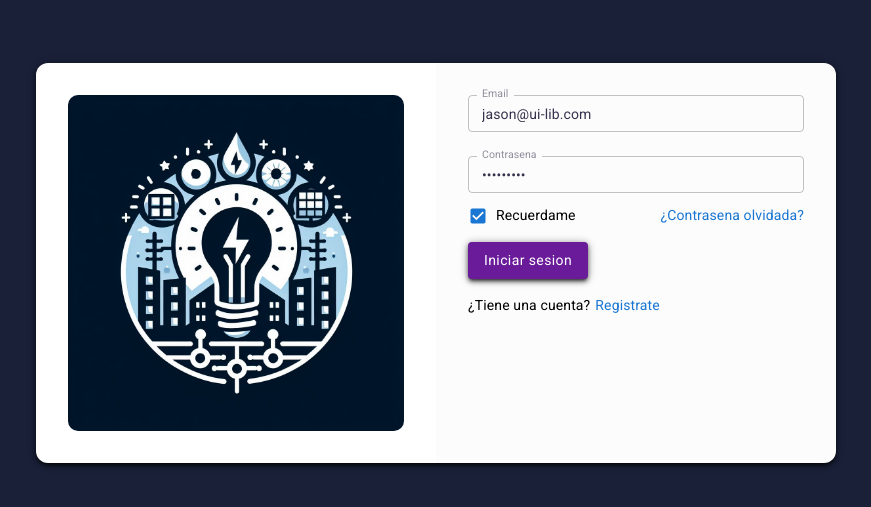
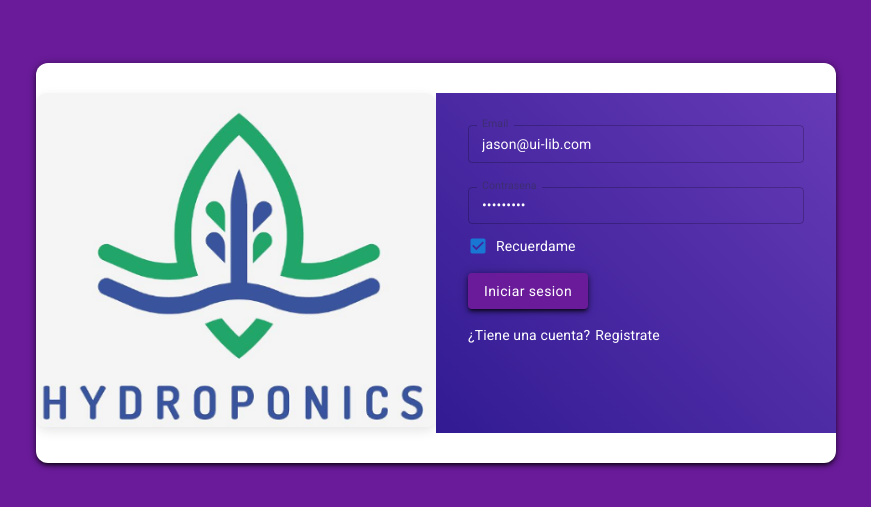
Before and after one commit to EddieToledoE/UI-HidroWatch, a React (Create React App) app: page /session/signin in a window 1280 px wide. Shown: the part 137-644 px from the top of the page, without its empty margins (204-1075 px from the left). Built offline with nearby package versions, Linux system fonts and the light colour scheme; a small style sheet from the web is missing.

Commit message:
validacion jwt y conexion front

```diff
--- a/src/app/App.jsx
+++ b/src/app/App.jsx
@@ -8,7 +8,7 @@ import SettingsProvider from "./contexts/SettingsContext";
 // ROUTES
 import routes from "./routes";
 // FAKE SERVER
-import "../fake-db";
+
 
 export default function App() {
   const content = useRoutes(routes);
--- a/src/app/components/MatxLayout/Layout1/Layout1Topbar.jsx
+++ b/src/app/components/MatxLayout/Layout1/Layout1Topbar.jsx
@@ -132,7 +132,7 @@ const Layout1Topbar = () => {
                     <strong>{user}</strong>
                   </Span>
                 </Hidden>
-                <Avatar src={user.avatar} sx={{ cursor: "pointer" }} />
+
               </UserMenu>
             }
           >
--- a/src/app/views/sessions/JwtLogin.jsx
+++ b/src/app/views/sessions/JwtLogin.jsx
@@ -22,35 +22,28 @@ const FlexBox = styled(Box)(() => ({
 }));
 
 const ContentBox = styled("div")(() => ({
+  borderColor: "rgba(0,0,0,0.1)",
   height: "100%",
   padding: "32px",
   position: "relative",
-  background: "rgba(0, 0, 0, 0.01)",
+  background: "linear-gradient(45deg, #311b92, #673ab7)",
 }));
 
 const StyledRoot = styled("div")(() => ({
   display: "flex",
   alignItems: "center",
   justifyContent: "center",
-  backgroundColor: "#1A2038",
-  minHeight: "100% !important",
-  "& .card": {
-    maxWidth: 800,
-    minHeight: 400,
-    margin: "1rem",
-    display: "flex",
-    borderRadius: 12,
-    alignItems: "center",
-  },
+  minHeight: "100vh",
+}));
 
-  ".img-wrapper": {
-    height: "100%",
-    minWidth: 320,
-    display: "flex",
-    padding: "2rem",
-    alignItems: "center",
-    justifyContent: "center",
-  },
+const CustomCard = styled(Card)(() => ({
+  borderColor: "#000",
+  maxWidth: 800,
+  minHeight: 400,
+  margin: "1rem",
+  display: "flex",
+  borderRadius: 12,
+  alignItems: "center",
 }));
 
 // initial login credentials
@@ -89,15 +82,15 @@ export default function JwtLogin() {
 
   return (
     <StyledRoot>
-      <Card className="card">
+      <CustomCard>
         <Grid container>
           <Grid item sm={6} xs={12}>
             <div className="img-wrapper">
               <img
-                src="/assets/images/logos/logo-energywatch.png"
+                src="/assets/images/logos/LogoH.png"
                 width="100%"
                 alt=""
-                style={{ borderRadius: "10px" }}
+                style={{ borderRadius: "10px", boxShadow: "0 4px 12px rgba(0,0,0,0.1)"}}
               />
             </div>
           </Grid>
@@ -131,6 +124,9 @@ export default function JwtLogin() {
                       helperText={touched.email && errors.email}
                       error={Boolean(errors.email && touched.email)}
                       sx={{ mb: 3 }}
+                      InputProps={{
+                        style: { color: "#fff" },
+                      }}
                     />
 
                     <TextField
@@ -146,27 +142,24 @@ export default function JwtLogin() {
                       helperText={touched.password && errors.password}
                       error={Boolean(errors.password && touched.password)}
                       sx={{ mb: 1.5 }}
+                      InputProps={{
+                        style: { color: "#fff" },
+                      }}
                     />
 
-                    <FlexBox justifyContent="space-between">
-                      <FlexBox gap={1}>
+                    <FlexBox justifyContent="space-between" alignItems="center">
+                      <FlexBox gap={1} alignItems="center">
                         <Checkbox
                           size="small"
-                          name="recuerdame"
+                          name="remember"
                           onChange={handleChange}
                           checked={values.remember}
-                          sx={{ padding: 0 }}
+                          sx={{ padding: 0, color: "#fff" }}
                         />
 
-                        <Paragraph>Recuerdame </Paragraph>
+                        <Paragraph sx={{ color: "#fff" }}>Recuerdame</Paragraph>
                       </FlexBox>
 
-                      <NavLink
-                        to="/session/forgot-password"
-                        style={{ color: theme.palette.primary.main }}
-                      >
-                        ¿Contrasena olvidada?
-                      </NavLink>
                     </FlexBox>
 
                     <LoadingButton
@@ -179,12 +172,12 @@ export default function JwtLogin() {
                       Iniciar sesion
                     </LoadingButton>
 
-                    <Paragraph>
+                    <Paragraph sx={{ color: "#fff" }}>
                       ¿Tiene una cuenta?
                       <NavLink
                         to="/session/signup"
                         style={{
-                          color: theme.palette.primary.main,
+                          color: "#fff",
                           marginLeft: 5,
                         }}
                       >
@@ -197,7 +190,7 @@ export default function JwtLogin() {
             </ContentBox>
           </Grid>
         </Grid>
-      </Card>
+      </CustomCard>
     </StyledRoot>
   );
 }
```
Also changed, not shown: public/assets/images/logos/LogoH.png (added).
